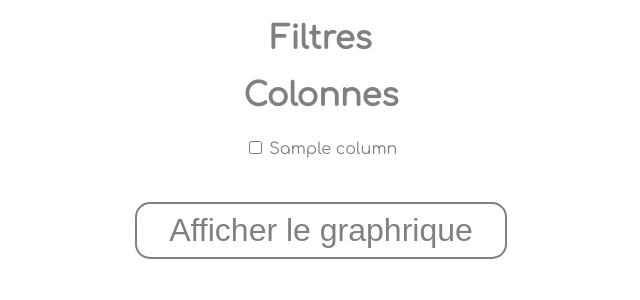
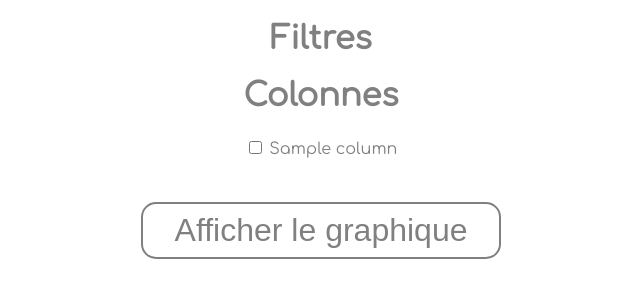
Before and after one commit to Wiibleyde/concoursNsi, a Flask app: template templates/Selection.html in a window 1280 px wide. Shown: the top 300 px of the page, without its empty margins (319-959 px from the left). Run offline with Flask 2, Linux system fonts and the light colour scheme; the template is opened without the code that fills it: most values are stand-ins (such as "Sample title", 1, 10 or a date in 2020).

Commit message:
tentative résolution + correction faute

```diff
--- a/main.py
+++ b/main.py
@@ -246,9 +246,11 @@ class File:
             req+=' WHERE {}'.format(where[:-4])
         print(req)
         data=cur.execute(req).fetchone()
+        print(data)
         lstData={}
-        for column in rcolumns:
-            lstData[column]=int(data[column])
+        if data is not None:
+            for column in rcolumns:
+                lstData[column]=int(data[column])
         return lstData
 
     def getColumnDistinct(self,column):
--- a/templates/Selection.html
+++ b/templates/Selection.html
@@ -30,7 +30,7 @@
           <label for="Column_{{x}}">{{x}}</label>
         </div>
         {% endfor %}
-        <input class="button" type="submit" value="Afficher le graphrique">
+        <input class="button" type="submit" value="Afficher le graphique">
       </form>
     </div>
   </body>
```
